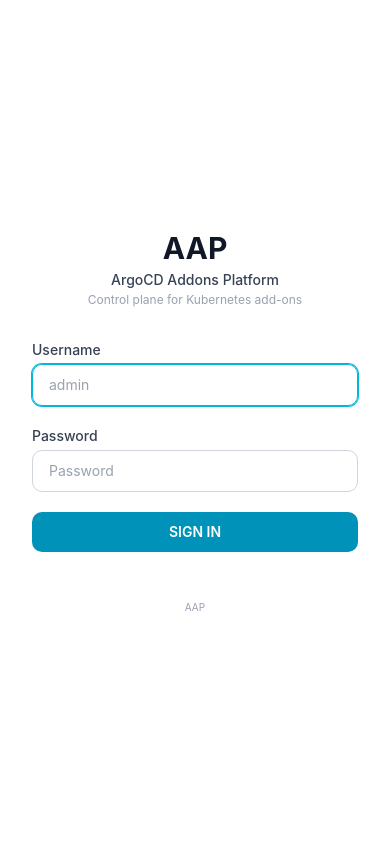
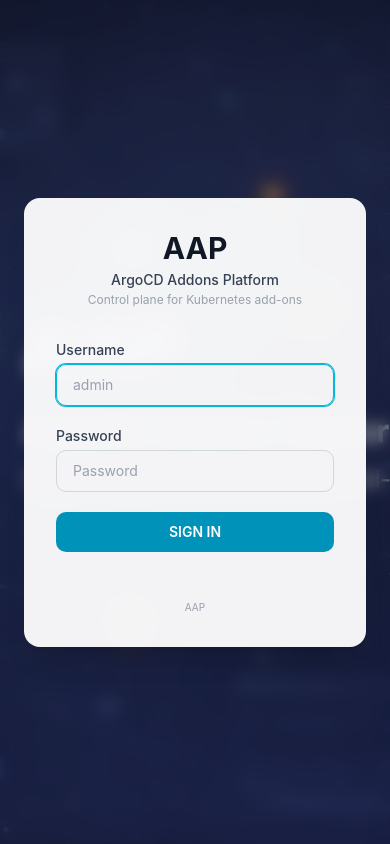
Before and after one commit to MoranWeissman/argocd-addons-platform, a React (Vite) app in the folder ui/: page / in a window 390 px wide. Built offline with nearby package versions, Linux system fonts and the light colour scheme.

Commit message:
Login page: responsive layout — background visible on all screen sizes

```diff
--- a/ui/src/views/Login.tsx
+++ b/ui/src/views/Login.tsx
@@ -26,16 +26,21 @@ export function Login() {
   }
 
   return (
-    <div className="flex min-h-screen">
-      {/* Left side — background image */}
     <div
-        className="hidden flex-1 bg-cover bg-center lg:block"
+      className="relative flex min-h-screen items-center justify-center bg-cover bg-center"
       style={{ backgroundImage: 'url(/login-bg.png)' }}
-      />
+    >
+      {/* Overlay for readability on small screens */}
+      <div className="absolute inset-0 bg-gray-900/40 backdrop-blur-sm lg:hidden" />
+
+      {/* Desktop: side-by-side layout */}
+      <div className="relative flex w-full min-h-screen">
+        {/* Left side — background shows through (desktop only) */}
+        <div className="hidden flex-1 lg:block" />
 
         {/* Right side — login form */}
-      <div className="flex w-full flex-col items-center justify-center bg-white px-8 lg:w-[420px] lg:min-w-[420px] dark:bg-gray-900">
-        <div className="w-full max-w-sm">
+        <div className="flex w-full flex-col items-center justify-center px-6 py-12 lg:w-[420px] lg:min-w-[420px] lg:bg-white lg:px-8 lg:dark:bg-gray-900">
+          <div className="w-full max-w-sm rounded-2xl bg-white/95 p-8 shadow-xl backdrop-blur-md dark:bg-gray-900/95 lg:rounded-none lg:bg-transparent lg:p-0 lg:shadow-none lg:backdrop-blur-none lg:dark:bg-transparent">
             {/* Logo */}
             <div className="mb-8 text-center">
               <h1 className="text-3xl font-bold text-gray-900 dark:text-white">
@@ -107,5 +112,6 @@ export function Login() {
           </div>
         </div>
       </div>
+    </div>
   )
 }
```
Lines whose indentation alone changed are shown as unchanged.
